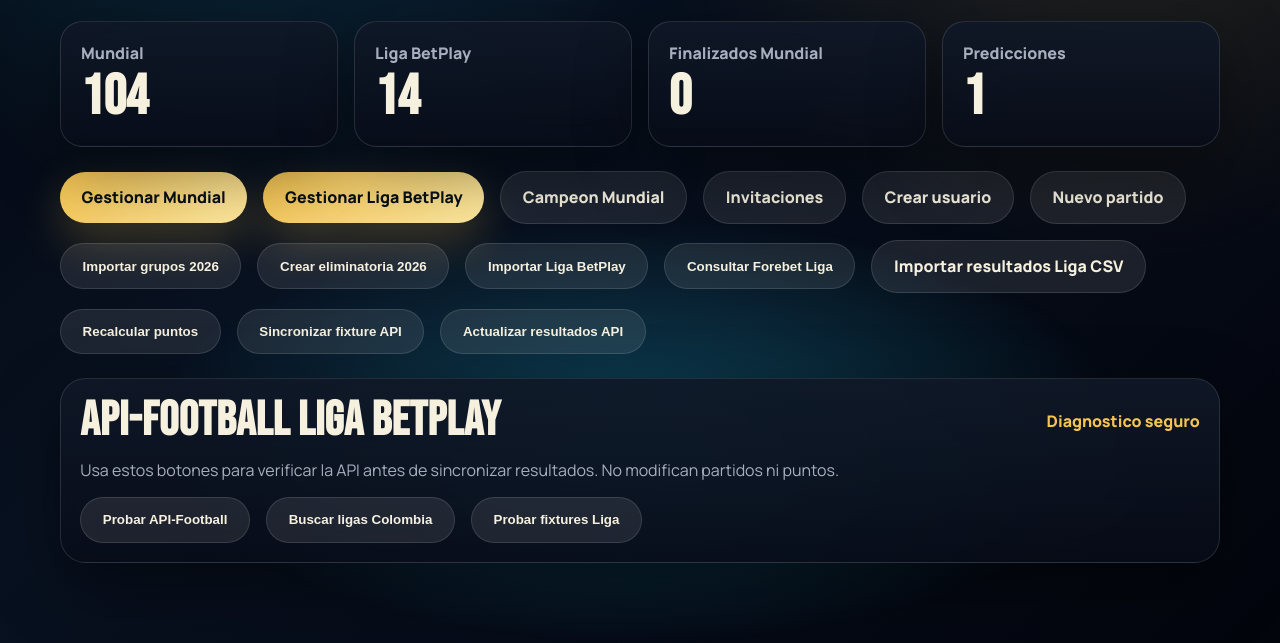
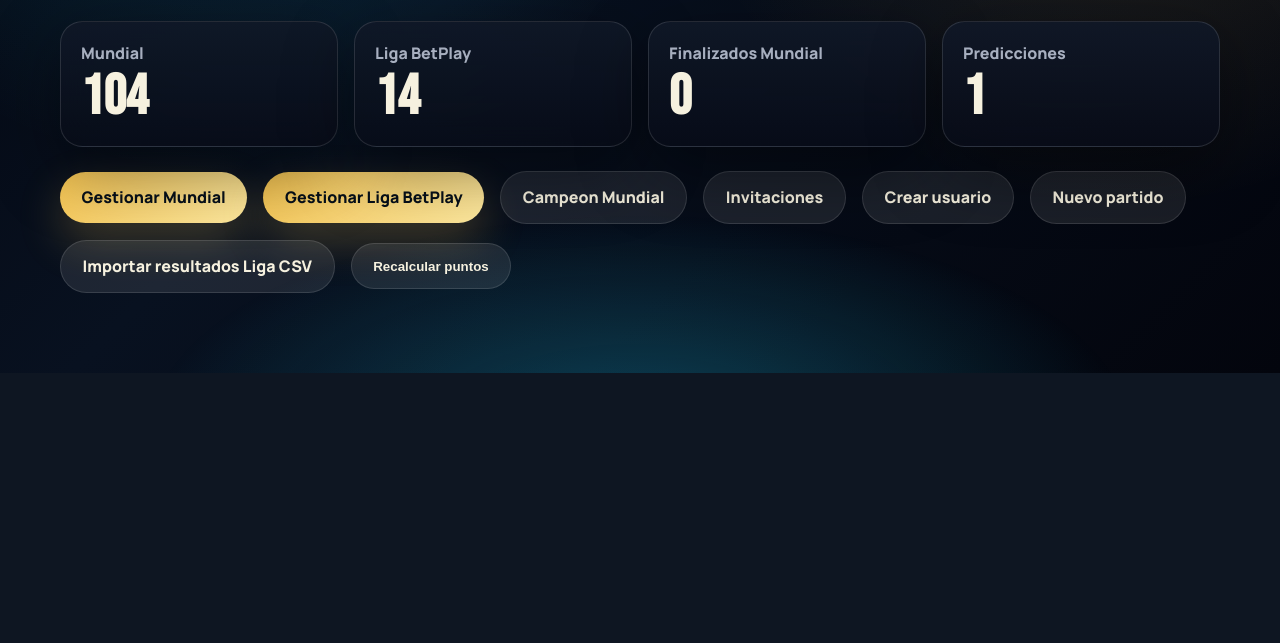
Before and after one commit to FelixTFventas/PredictorCuervo, a Flask app: page /admin/ in a window 1280 px wide. Shown: the part 434-1077 px from the top of the page. After the commit the page ends 807 px from the top, so only its background shows below. Run offline with Flask 3, Linux system fonts and the light colour scheme; a user stored in the database is signed in; tables that the repository leaves empty hold one stand-in row (values such as "Sample post").

Commit message:
Clean up admin dashboard actions

```diff
--- a/templates/admin/dashboard.html
+++ b/templates/admin/dashboard.html
@@ -19,25 +19,7 @@
     <a class="button ghost" href="{{ url_for('admin.invitations') }}">Invitaciones</a>
     <a class="button ghost" href="{{ url_for('admin.new_user') }}">Crear usuario</a>
     <a class="button ghost" href="{{ url_for('admin.new_match') }}">Nuevo partido</a>
-    <form method="post" action="{{ url_for('admin.import_group_fixture_route') }}"><input type="hidden" name="csrf_token" value="{{ csrf_token() }}"><button class="button ghost" type="submit">Importar grupos 2026</button></form>
-    <form method="post" action="{{ url_for('admin.create_knockout_placeholders_route') }}"><input type="hidden" name="csrf_token" value="{{ csrf_token() }}"><button class="button ghost" type="submit">Crear eliminatoria 2026</button></form>
-    <form method="post" action="{{ url_for('admin.import_liga_betplay_route') }}"><input type="hidden" name="csrf_token" value="{{ csrf_token() }}"><button class="button ghost" type="submit">Importar Liga BetPlay</button></form>
-    <form method="post" action="{{ url_for('admin.sync_liga_betplay_forebet_results_route') }}"><input type="hidden" name="csrf_token" value="{{ csrf_token() }}"><button class="button ghost" type="submit">Consultar Forebet Liga</button></form>
     <a class="button ghost" href="{{ url_for('admin.import_liga_betplay_results_route') }}">Importar resultados Liga CSV</a>
     <form method="post" action="{{ url_for('admin.recalculate_points') }}"><input type="hidden" name="csrf_token" value="{{ csrf_token() }}"><button class="button ghost" type="submit">Recalcular puntos</button></form>
-    <form method="post" action="{{ url_for('admin.sync_fixtures_route') }}"><input type="hidden" name="csrf_token" value="{{ csrf_token() }}"><button class="button ghost" type="submit">Sincronizar fixture API</button></form>
-    <form method="post" action="{{ url_for('admin.sync_results_route') }}"><input type="hidden" name="csrf_token" value="{{ csrf_token() }}"><button class="button ghost" type="submit">Actualizar resultados API</button></form>
-</section>
-<section class="panel admin-api-panel">
-    <div class="section-title">
-        <h2>API-Football Liga BetPlay</h2>
-        <span>Diagnostico seguro</span>
-    </div>
-    <p class="muted">Usa estos botones para verificar la API antes de sincronizar resultados. No modifican partidos ni puntos.</p>
-    <div class="admin-actions">
-        <form method="post" action="{{ url_for('admin.api_football_status_route') }}"><input type="hidden" name="csrf_token" value="{{ csrf_token() }}"><button class="button ghost" type="submit">Probar API-Football</button></form>
-        <form method="post" action="{{ url_for('admin.api_football_colombia_leagues_route') }}"><input type="hidden" name="csrf_token" value="{{ csrf_token() }}"><button class="button ghost" type="submit">Buscar ligas Colombia</button></form>
-        <form method="post" action="{{ url_for('admin.api_football_liga_betplay_fixtures_route') }}"><input type="hidden" name="csrf_token" value="{{ csrf_token() }}"><button class="button ghost" type="submit">Probar fixtures Liga</button></form>
-    </div>
 </section>
 {% endblock %}
```
